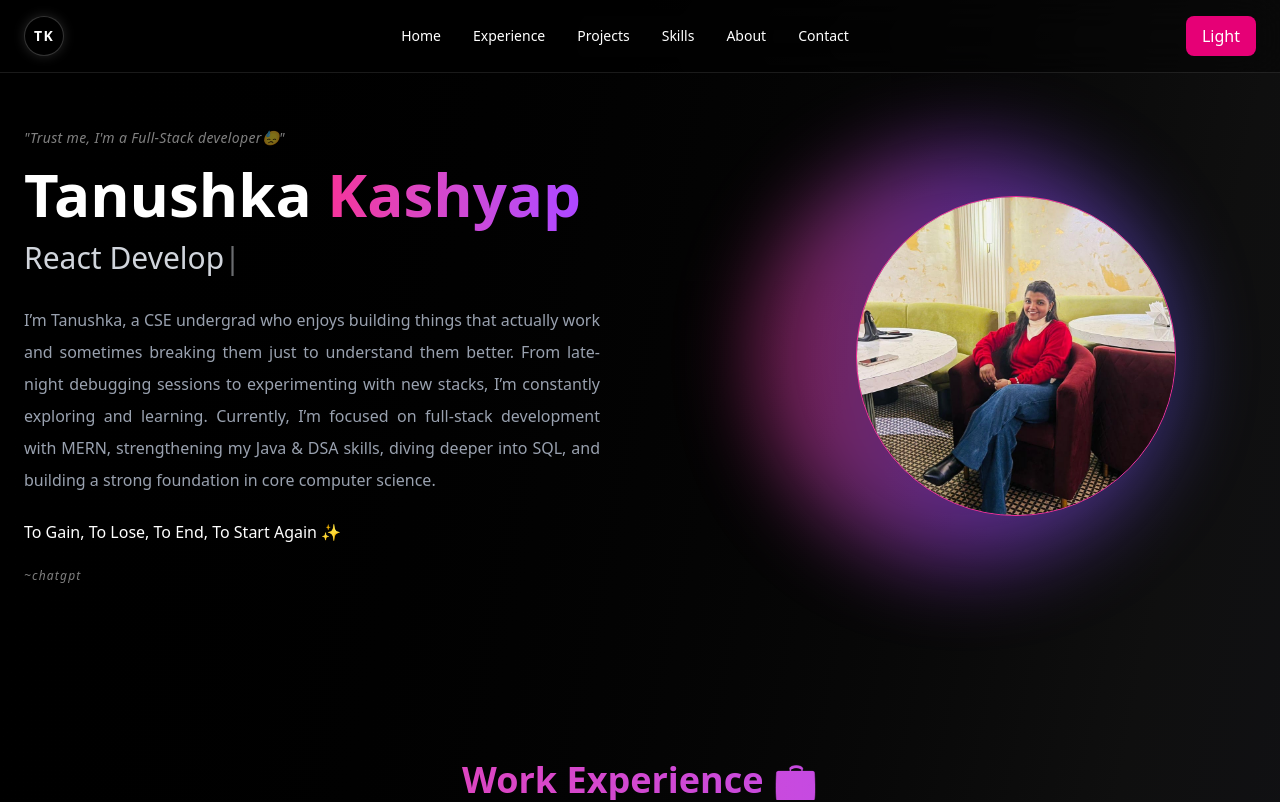
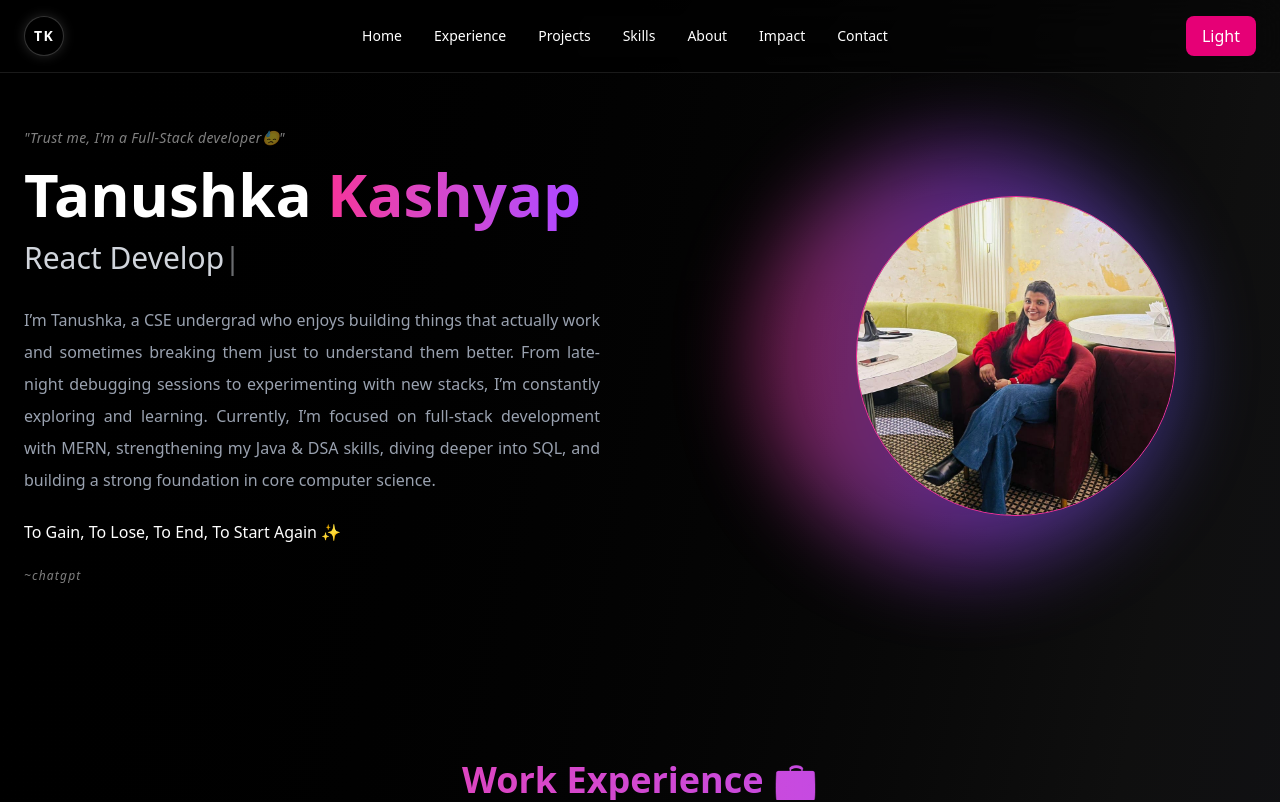
Before and after one commit to Tanukash12/TanuKash-Portfolio, a React (Vite) app: page / in a window 1280 px wide. Shown: the top 802 px of the page. Built offline with nearby package versions, Linux system fonts and the light colour scheme.

Commit message:
Add 'Impact' link to Navbar and set id for Community section for improved navigation

```diff
--- a/src/components/Community.jsx
+++ b/src/components/Community.jsx
@@ -18,7 +18,8 @@ const Community = () => {
   initial={{ opacity: 0, y: 70 }}
   whileInView={{ opacity: 1, y: 0 }}
   transition={{ duration: 0.6 }}
-  viewport={{ once: true }} className="py-20 px-6">
+  viewport={{ once: true }}
+  id="community" className="py-20 px-6">
       <div className="max-w-6xl mx-auto bg-[#111] border border-white/10 rounded-3xl p-8">
 
         {/* heading */}
--- a/src/components/Navbar.jsx
+++ b/src/components/Navbar.jsx
@@ -31,6 +31,7 @@ const Navbar = () => {
           <a href="#projects" className="hover:text-pink-400 transition">Projects</a>
           <a href="#skills" className="hover:text-pink-400 transition">Skills</a>
           <a href="#about" className="hover:text-pink-400 transition">About</a>
+          <a href="#community" className="hover:text-pink-400 transition">Impact</a>
           <a href="#contact" className="hover:text-pink-400 transition">Contact</a>
         </div>
 
```
